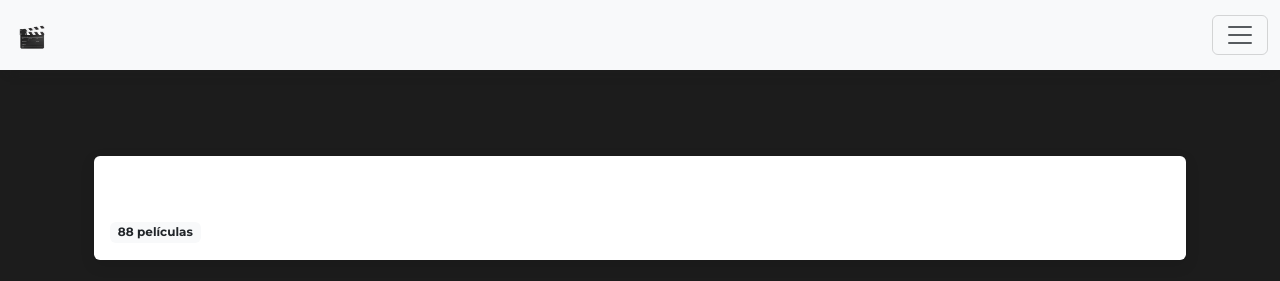
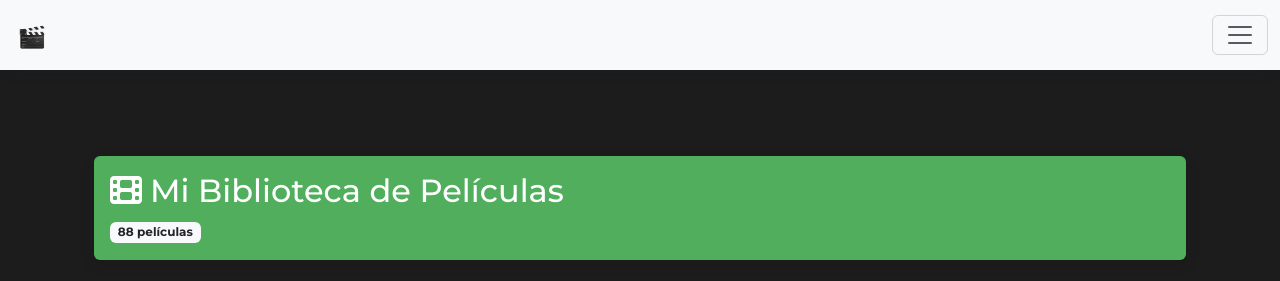
Before and after one commit to Mars0-cloud/planeta-marsiano, a Django app: page /movies/ in a window 1280 px wide. Shown: the top 281 px of the page. Run offline with Django 3.2, Linux system fonts and the light colour scheme; data comes from the database, SQL or seed files in the repository; some libraries are stand-ins or nearby versions.

Commit message:
Actualiza detalles

```diff
--- a/sistema/templates/sistema/lista.html
+++ b/sistema/templates/sistema/lista.html
@@ -8,7 +8,7 @@
     <!-- Header con estadísticas -->
     <div class="row mb-4">
         <div class="col-12">
-            <div class="card lista-header text-white">
+            <div class="card lista-header text-white" style="background-color: var(--primary-color);">
                 <div class="card-body">
                     <h2 class="card-title">
                         <i class="fas fa-film me-2"></i>Mi Biblioteca de Películas
```
